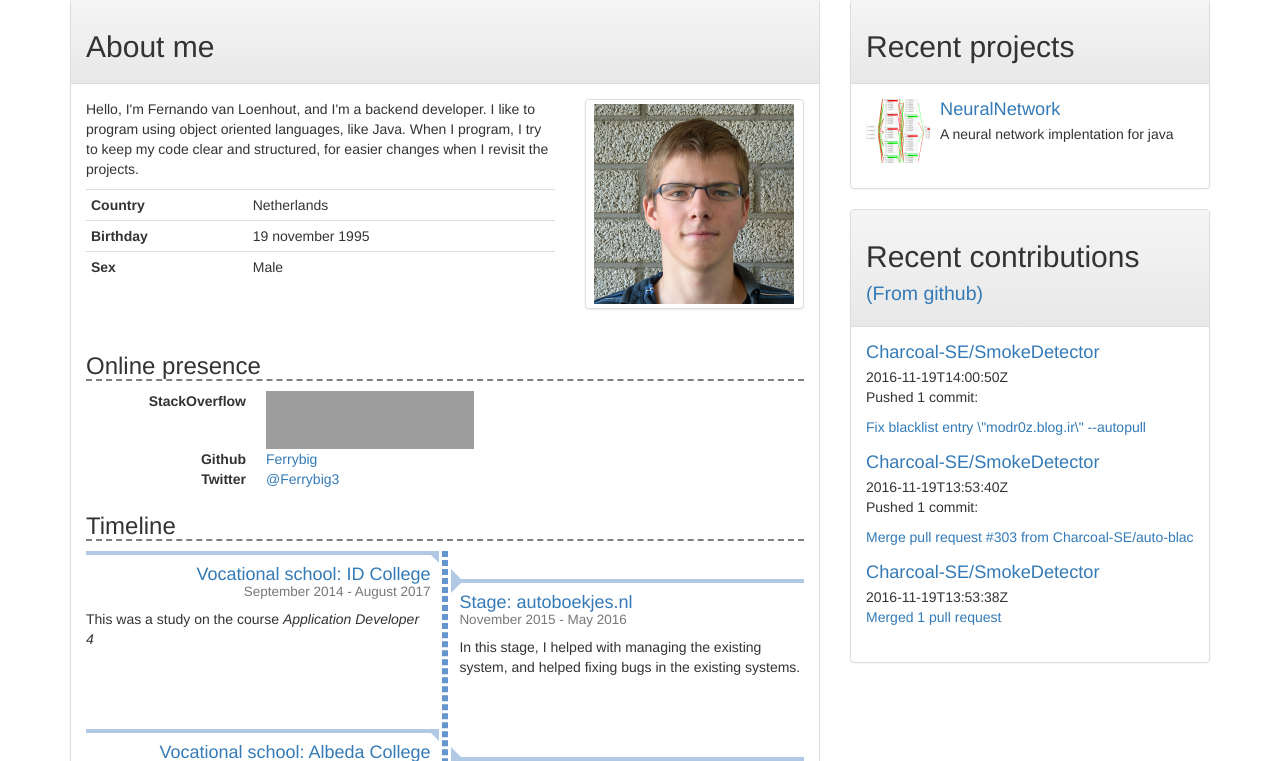
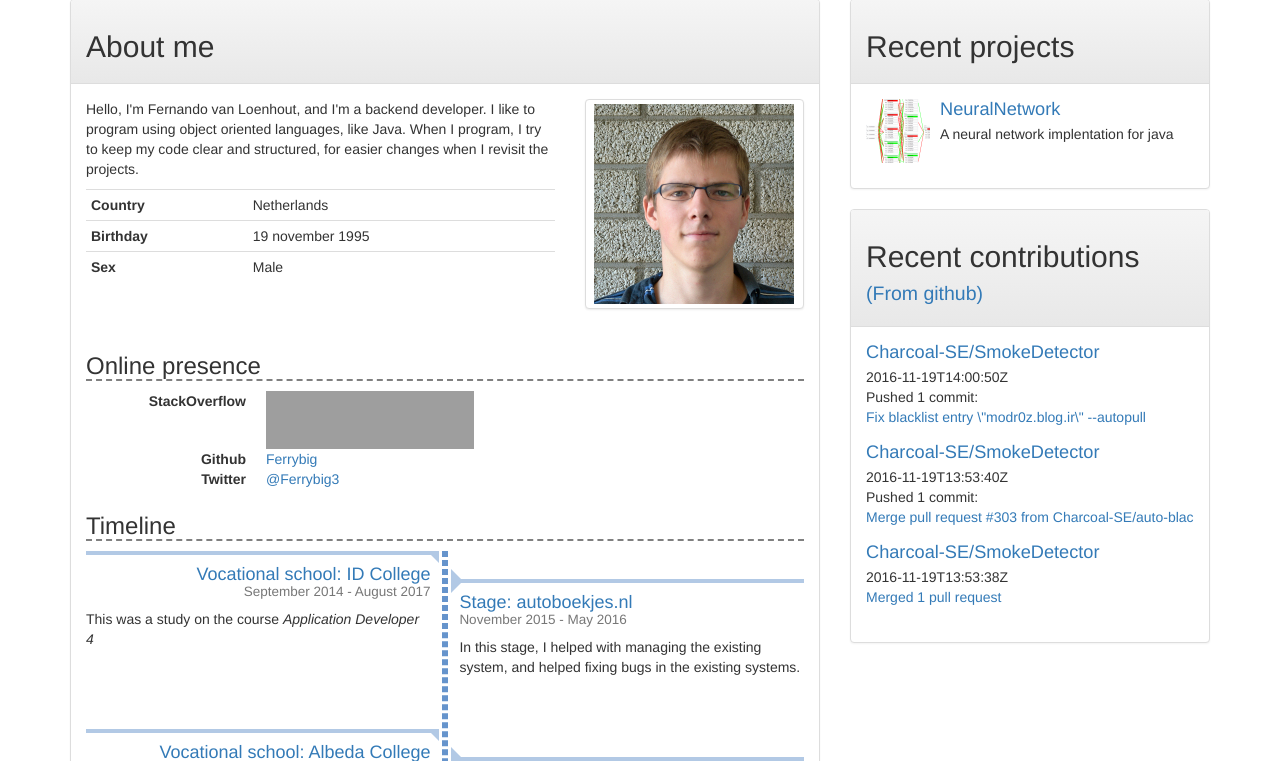
Before and after one commit to ferrybig/ferrybig.me, a PHP site: page /about.html in a window 1280 px wide. Shown: the part 193-954 px from the top of the page. Run offline with PHP 8.4, Linux system fonts and the light colour scheme; some libraries are stand-ins or nearby versions; grey boxes are pictures that could not be loaded.

Commit message:
Better aligment for commits

```diff
--- a/public_html/css/custom.css
+++ b/public_html/css/custom.css
@@ -98,3 +98,6 @@ and open the template in the editor.
 	list-style-type: none;
 	width: 100%;
 }
+.commit-description {
+	margin: 0;
+}
```
